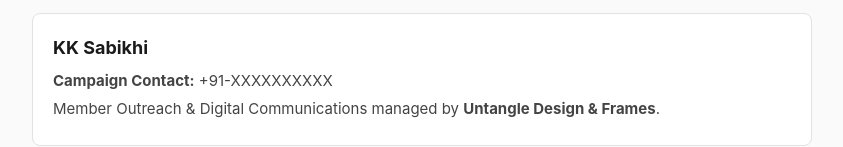
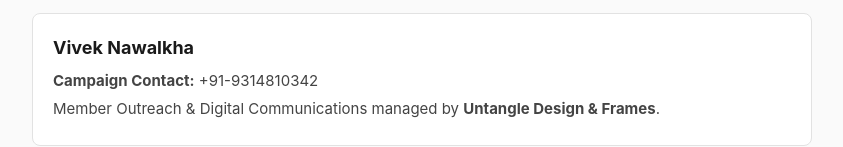
Before and after one commit to untangletechnology/untangledesign, a plain HTML site: page index.html in a window 1280 px wide. Shown: the part 398-545 px from the top of the page, without its empty margins (218-1061 px from the left). Drawn offline with Linux system fonts and the light colour scheme.

Commit message:
Add files via upload

```diff
--- a/index.html
+++ b/index.html
@@ -34,8 +34,8 @@
       </div>
 
    <div class="card">
-        <h3>KK Sabikhi</h3>
-        <p><strong>Campaign Contact:</strong> +91-XXXXXXXXXX</p>
+        <h3>Vivek Nawalkha</h3>
+        <p><strong>Campaign Contact:</strong> +91-9314810342</p>
         <p>Member Outreach &amp; Digital Communications managed by <strong>Untangle Design &amp; Frames</strong>.</p>
       </div>
 
```
